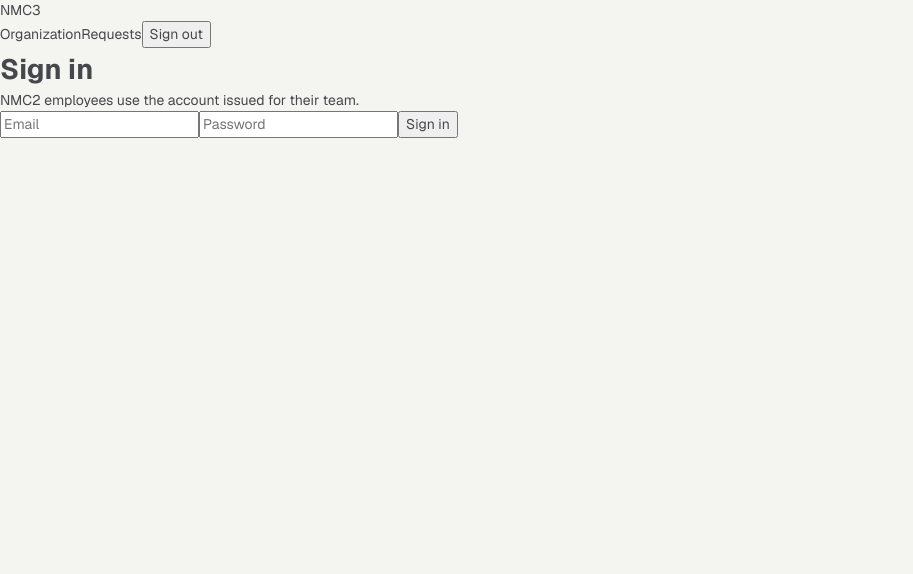
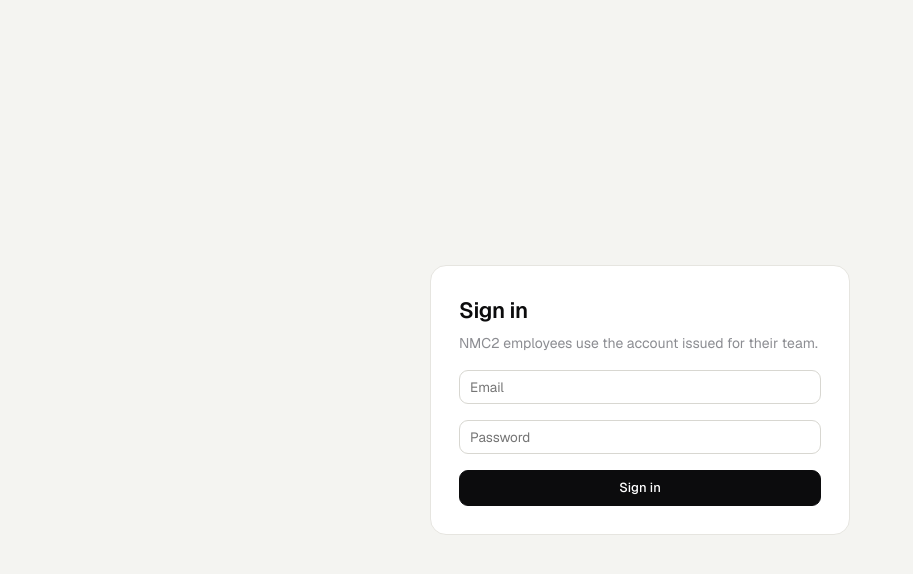
Before and after one commit to khangdoan514/hacktx-2026, a Next.js app in the folder frontend/: page /sign-in in a window 1280 px wide. Shown: the top 574 px of the page, without its empty margins (0-913 px from the left). Built offline with nearby package versions, Linux system fonts and the light colour scheme.

Commit message:
add in login style

```diff
--- a/frontend/src/app/globals.css
+++ b/frontend/src/app/globals.css
@@ -1,3 +1,6 @@
+@import "tailwindcss/theme.css";
+@import "tailwindcss/utilities.css";
+
 /* Design tokens and shared primitives. Component styles live in *.module.css next to each component. */
 
 :root {
--- a/frontend/src/product/nmc3/screens.tsx
+++ b/frontend/src/product/nmc3/screens.tsx
@@ -5,6 +5,7 @@ import { useRouter } from "next/navigation";
 import { FormEvent, useEffect, useState } from "react";
 import { writeToken } from "@/product/api";
 import { nmc } from "./client";
+import signIn from "./signin.module.css";
 
 type RequestRow = {
   id: string;
@@ -64,13 +65,17 @@ export function SignInScreen() {
   }
 
   return (
-    <form onSubmit={onSubmit} className="mx-auto max-w-md space-y-3 rounded-lg bg-white p-6 shadow-sm">
-      <h1 className="text-lg font-semibold">Sign in</h1>
-      <p className="text-sm text-gray-600">NMC2 employees use the account issued for their team.</p>
-      <input className="w-full rounded border px-3 py-2" placeholder="Email" value={email} onChange={(event) => setEmail(event.target.value)} data-testid="email" />
-      <input className="w-full rounded border px-3 py-2" placeholder="Password" type="password" value={password} onChange={(event) => setPassword(event.target.value)} data-testid="password" />
-      {error ? <p className="text-sm text-red-700">{error}</p> : null}
-      <button className="rounded bg-gray-900 px-3 py-2 text-sm text-white" type="submit">Sign in</button>
+    <form onSubmit={onSubmit} className={signIn.page}>
+      <div className={signIn.card}>
+        <div>
+          <h1>Sign in</h1>
+          <p className="muted">NMC2 employees use the account issued for their team.</p>
+        </div>
+        <input className="input" placeholder="Email" value={email} onChange={(event) => setEmail(event.target.value)} data-testid="email" autoComplete="username" />
+        <input className="input" placeholder="Password" type="password" value={password} onChange={(event) => setPassword(event.target.value)} data-testid="password" autoComplete="current-password" />
+        {error ? <p className={signIn.error}>{error}</p> : null}
+        <button className="btn solid" type="submit">Sign in</button>
+      </div>
     </form>
   );
 }
@@ -93,9 +98,10 @@ export function OrgScreen() {
           </ul>
         </div>
       ))}
+      <div className="flex flex-wrap items-center gap-3">
       <Link href="/requests" className="text-sm underline">Capability requests</Link>
       <button
-        className="rounded border px-3 py-2 text-sm"
+        className="rounded border bg-white px-3 py-2 text-sm"
         data-testid="remove-ada"
         onClick={() => {
           void nmc("/api/v1/members/20000000-0000-4000-8000-000000000001/remove", { method: "POST", body: "{}" }).catch((err: Error) => setError(err.message));
@@ -103,6 +109,7 @@ export function OrgScreen() {
       >
         Remove Hardware access
       </button>
+      </div>
     </section>
   );
 }
--- /dev/null
+++ b/frontend/src/product/nmc3/signin.module.css
@@ -0,0 +1,30 @@
+.page {
+  min-height: 100vh;
+  display: grid;
+  place-items: center;
+  padding: 32px 16px;
+}
+
+.card {
+  width: min(420px, 100%);
+  display: flex;
+  flex-direction: column;
+  gap: 16px;
+  padding: 28px;
+  background: var(--surface);
+  border: 1px solid var(--line);
+  border-radius: 16px;
+}
+
+.card h1 {
+  font-size: 22px;
+  font-weight: 600;
+  letter-spacing: -0.02em;
+  color: var(--ink);
+}
+
+.card p { margin-top: 6px; }
+
+.card input { width: 100%; }
+
+.error { color: var(--err); font-size: 13px; }
--- a/frontend/src/product/shell.tsx
+++ b/frontend/src/product/shell.tsx
@@ -25,6 +25,10 @@ export default function ProductShell({ children }: { children: React.ReactNode }
 
   if (!ready && !isPublic) {
     return <p className="p-6 text-sm text-gray-500">Checking session…</p>;
+  }
+
+  if (isPublic) {
+    return <div className="min-h-screen">{children}</div>;
   }
 
   return (
```
